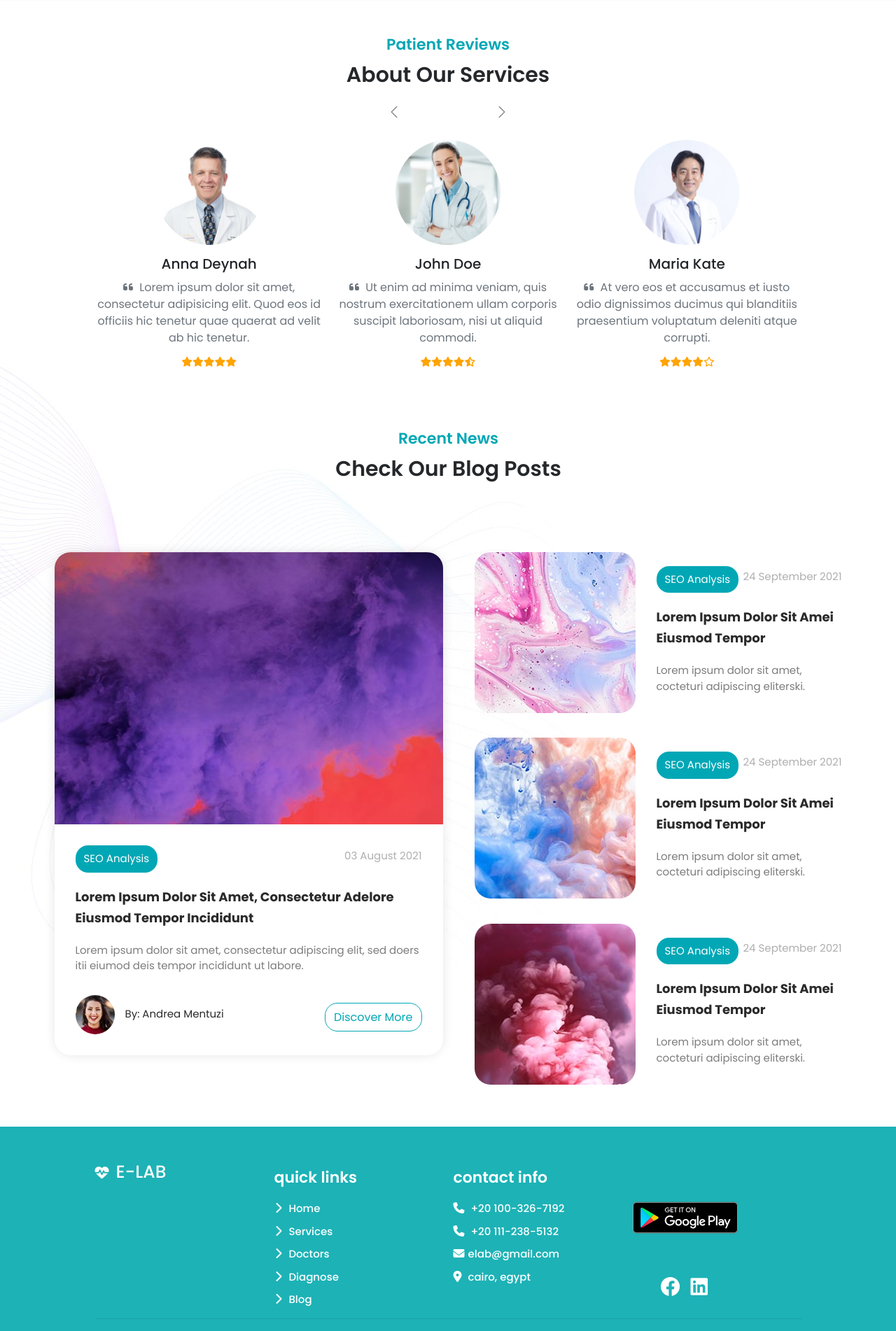
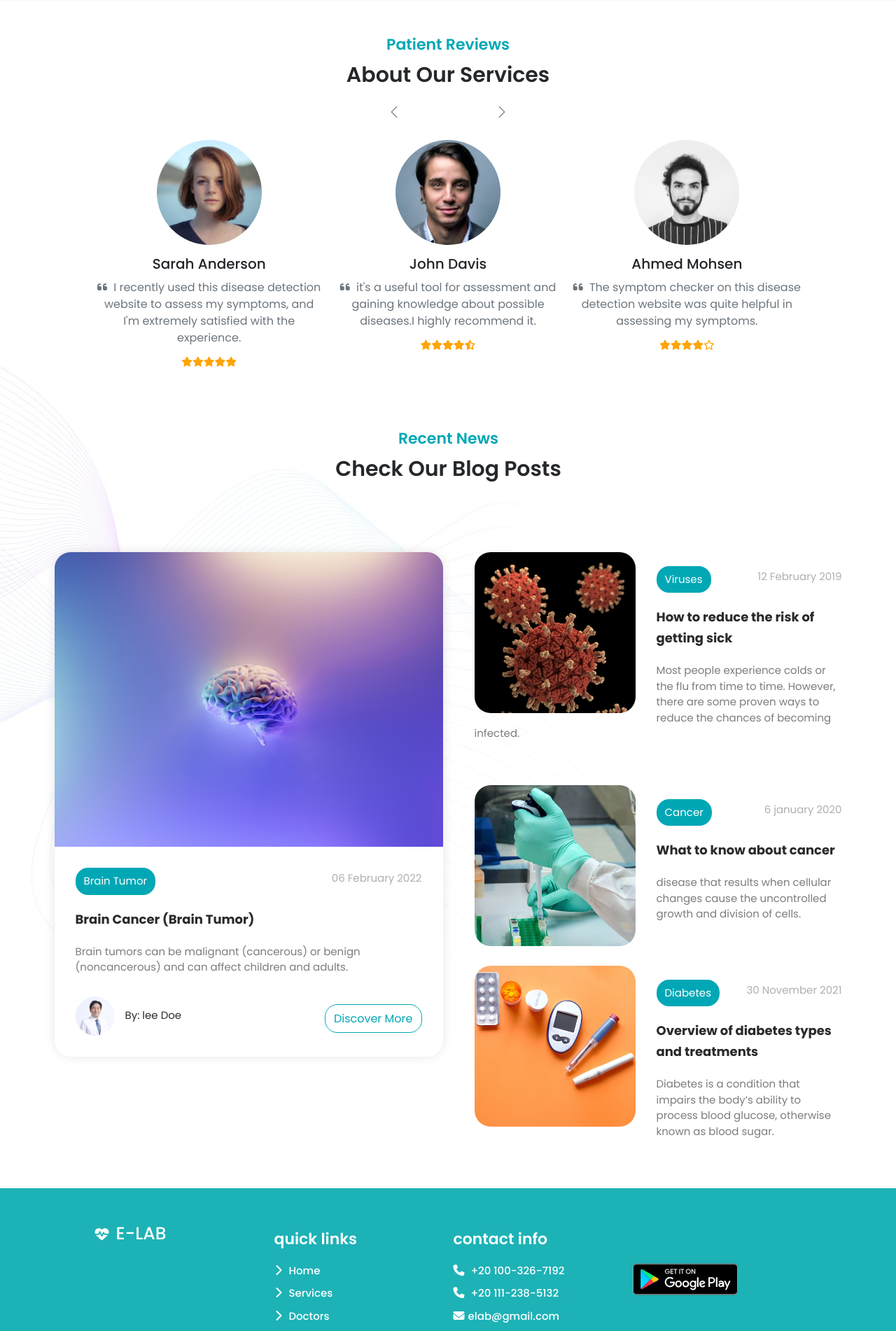
Before and after one commit to AliEissa74/E-lab-flask-App, a Flask app: page / in a window 1280 px wide. Shown: the part 2096-3998 px from the top of the page at 70% size. Run offline with Flask 3, Linux system fonts and the light colour scheme; some libraries are stand-ins or nearby versions.

Commit message:
version 5

```diff
--- a/templates/index.html
+++ b/templates/index.html
@@ -241,14 +241,13 @@
               <div class="row">
                 <div class="col-lg-4">
                   <img class="rounded-circle shadow-1-strong mb-4"
-                    src="../static/image/doc-1.jpg" alt="avatar"
+                    src="../static/image/review-4.jpg" alt="avatar"
                     style="width: 150px;" />
-                  <h5 class="mb-3">Anna Deynah</h5>
+                  <h5 class="mb-3">Sarah Anderson</h5>
                   <!-- <p>UX Designer</p> -->
                   <p class="text-muted">
                     <i class="fas fa-quote-left pe-2"></i>
-                    Lorem ipsum dolor sit amet, consectetur adipisicing elit. Quod eos id
-                    officiis hic tenetur quae quaerat ad velit ab hic tenetur.
+                    I recently used this disease detection website to assess my symptoms, and I'm extremely satisfied with the experience.
                   </p>
                   <ul class="list-unstyled d-flex justify-content-center text-warning mb-0">
                     <li><i class="fas fa-star fa-sm"></i></li>
@@ -261,13 +260,12 @@
 
                 <div class="col-lg-4 d-none d-lg-block">
                   <img class="rounded-circle shadow-1-strong mb-4"
-                    src="../static/image/doc-2.jpg" alt="avatar"
+                    src="../static/image/review-1.jpg" alt="avatar"
                     style="width: 150px;" />
-                  <h5 class="mb-3">John Doe</h5>
+                  <h5 class="mb-3">John Davis</h5>
                   <p class="text-muted">
                     <i class="fas fa-quote-left pe-2"></i>
-                    Ut enim ad minima veniam, quis nostrum exercitationem ullam corporis
-                    suscipit laboriosam, nisi ut aliquid commodi.
+                    it's a useful tool for assessment and gaining knowledge about possible diseases.I highly recommend it.
                   </p>
                   <ul class="list-unstyled d-flex justify-content-center text-warning mb-0">
                     <li><i class="fas fa-star fa-sm"></i></li>
@@ -282,13 +280,12 @@
 
                 <div class="col-lg-4 d-none d-lg-block">
                   <img class="rounded-circle shadow-1-strong mb-4"
-                    src="../static/image/doc-3.jpg" alt="avatar"
+                    src="../static/image/author.jpg" alt="avatar"
                     style="width: 150px;" />
-                  <h5 class="mb-3">Maria Kate</h5>
+                  <h5 class="mb-3">Ahmed Mohsen</h5>
                   <p class="text-muted">
                     <i class="fas fa-quote-left pe-2"></i>
-                    At vero eos et accusamus et iusto odio dignissimos ducimus qui blanditiis
-                    praesentium voluptatum deleniti atque corrupti.
+                    The symptom checker on this disease detection website was quite helpful in assessing my symptoms.
                   </p>
                   <ul class="list-unstyled d-flex justify-content-center text-warning mb-0">
                     <li><i class="fas fa-star fa-sm"></i></li>
@@ -308,14 +305,13 @@
               <div class="row">
                 <div class="col-lg-4">
                   <img class="rounded-circle shadow-1-strong mb-4"
-                    src="../static/image/doc-3.jpg" alt="avatar"
+                    src="../static/image/review-2.jpg" alt="avatar"
                     style="width: 150px;" />
-                  <h5 class="mb-3">John Doe</h5>
+                  <h5 class="mb-3">Emily Johnson</h5>
                   <!-- <p>UX Designer</p> -->
                   <p class="text-muted">
                     <i class="fas fa-quote-left pe-2"></i>
-                    Lorem ipsum dolor sit amet, consectetur adipisicing elit. Quod eos id
-                    officiis hic tenetur quae quaerat ad velit ab hic tenetur.
+                    The results provided a list of possible diseases, which helped me narrow down my concerns and seek appropriate medical attention.
                   </p>
                   <ul class="list-unstyled d-flex justify-content-center text-warning mb-0">
                     <li><i class="fas fa-star fa-sm"></i></li>
@@ -328,13 +324,12 @@
 
                 <div class="col-lg-4 d-none d-lg-block">
                   <img class="rounded-circle shadow-1-strong mb-4"
-                    src="../static/image/doc-3.jpg" alt="avatar"
+                    src="../static/image/deafult-review.jpeg" alt="avatar"
                     style="width: 150px;" />
-                  <h5 class="mb-3">Alex Rey</h5>
+                  <h5 class="mb-3">Salma ashraf</h5>
                   <p class="text-muted">
                     <i class="fas fa-quote-left pe-2"></i>
-                    Ut enim ad minima veniam, quis nostrum exercitationem ullam corporis
-                    suscipit laboriosam, nisi ut aliquid commodi.
+                    The results offered detailed information about each disease. This helped me understand my symptoms better and eased my worries
                   </p>
                   <ul class="list-unstyled d-flex justify-content-center text-warning mb-0">
                     <li><i class="fas fa-star fa-sm"></i></li>
@@ -349,13 +344,12 @@
 
                 <div class="col-lg-4 d-none d-lg-block">
                   <img class="rounded-circle shadow-1-strong mb-4"
-                    src="../static/image/doc-3.jpg" alt="avatar"
+                    src="../static/image/review-3.jpg" alt="avatar"
                     style="width: 150px;" />
-                  <h5 class="mb-3">Maria Kate</h5>
+                  <h5 class="mb-3">Osama Ahmed</h5>
                   <p class="text-muted">
                     <i class="fas fa-quote-left pe-2"></i>
-                    At vero eos et accusamus et iusto odio dignissimos ducimus qui blanditiis
-                    praesentium voluptatum deleniti atque corrupti.
+                    The results offered a range of potential conditions, along with detailed information about each one. This helped me understand my symptoms better and eased my worries.
                   </p>
                   <ul class="list-unstyled d-flex justify-content-center text-warning mb-0">
                     <li><i class="fas fa-star fa-sm"></i></li>
@@ -387,16 +381,15 @@
                 <div class="col-lg-6" data-aos="fade-right">
                   <div class="blog-post">
                     <div class="thumb">
-                      <a href="#"><img src="static/image/blog-post-01.jpg" alt=""></a>
+                      <a href="https://my.clevelandclinic.org/health/diseases/6149-brain-cancer-brain-tumor" target="_blank"><img src="static/image/blog-brain.jpg" alt=""></a>
                     </div>
                     <div class="down-content">
-                      <span class="category">SEO Analysis</span>
-                      <span class="date">03 August 2021</span>
-                      <a href="#"><h4>Lorem Ipsum Dolor Sit Amet, Consectetur Adelore
-                        Eiusmod Tempor Incididunt</h4></a>
-                      <p>Lorem ipsum dolor sit amet, consectetur adipiscing elit, sed doers itii eiumod deis tempor incididunt ut labore.</p>
-                      <span class="author"><img src="../static/image/author-post.jpg" alt="">By: Andrea Mentuzi</span>
-                      <div class="border-first-button"><a href="#">Discover More</a></div>
+                      <span class="category">Brain Tumor</span>
+                      <span class="date">06 February 2022</span>
+                      <a href="https://my.clevelandclinic.org/health/diseases/6149-brain-cancer-brain-tumor" target="_blank"><h4>Brain Cancer (Brain Tumor)</h4></a>
+                      <p>Brain tumors can be malignant (cancerous) or benign (noncancerous) and can affect children and adults.</p>
+                      <span class="author"><img src="../static/image/doc-3.jpg" alt="">By: lee Doe</span>
+                      <div class="border-first-button"><a href="https://www.mdlinx.com/" target="_blank">Discover More</a></div>
                     </div>
                   </div>
                 </div>
@@ -406,39 +399,39 @@
                       <div class="col-lg-12">
                         <div class="post-item">
                           <div class="thumb">
-                            <a href="#"><img src="static/image/blog-post-02.jpg" alt=""></a>
+                            <a href="https://www.medicalnewstoday.com/articles/324422" target="_blank"><img src="static/image/blog-virus.jpg" alt=""></a>
                           </div>
                           <div class="right-content">
-                            <span class="category">SEO Analysis</span>
-                            <span class="date">24 September 2021</span>
-                            <a href="#"><h4>Lorem Ipsum Dolor Sit Amei Eiusmod Tempor</h4></a>
-                            <p>Lorem ipsum dolor sit amet, cocteturi adipiscing eliterski.</p>
+                            <span class="category">Viruses</span>
+                            <span class="date">12 February 2019</span>
+                            <a href="https://www.medicalnewstoday.com/articles/324422#summary" target="_blank"><h4>How to reduce the risk of getting sick</h4></a>
+                            <p>Most people experience colds or the flu from time to time. However, there are some proven ways to reduce the chances of becoming infected.</p>
                           </div>
                         </div>
                       </div>
                       <div class="col-lg-12">
                         <div class="post-item">
                           <div class="thumb">
-                            <a href="#"><img src="static/image/blog-post-03.jpg" alt=""></a>
+                            <a href="https://www.medicalnewstoday.com/articles/323648#takeaway" target="_blank"><img src="static/image/blog-cancer.jpg" alt=""></a>
                           </div>
                           <div class="right-content">
-                            <span class="category">SEO Analysis</span>
-                            <span class="date">24 September 2021</span>
-                            <a href="#"><h4>Lorem Ipsum Dolor Sit Amei Eiusmod Tempor</h4></a>
-                            <p>Lorem ipsum dolor sit amet, cocteturi adipiscing eliterski.</p>
+                            <span class="category">Cancer</span>
+                            <span class="date">6 january 2020</span>
+                            <a href="https://www.medicalnewstoday.com/articles/323648#takeaway" target="_blank"><h4>What to know about cancer</h4></a>
+                            <p>disease that results when cellular changes cause the uncontrolled growth and division of cells.</p>
                           </div>
                         </div>
                       </div>
                       <div class="col-lg-12">
                         <div class="post-item last-post-item">
                           <div class="thumb">
-                            <a href="#"><img src="static/image/blog-post-04.jpg" alt=""></a>
+                            <a href="https://www.medicalnewstoday.com/articles/323627#summary" target="_blank"><img src="static/image/blog-diabetes.jpg" alt=""></a>
                           </div>
                           <div class="right-content">
-                            <span class="category">SEO Analysis</span>
-                            <span class="date">24 September 2021</span>
-                            <a href="#"><h4>Lorem Ipsum Dolor Sit Amei Eiusmod Tempor</h4></a>
-                            <p>Lorem ipsum dolor sit amet, cocteturi adipiscing eliterski.</p>
+                            <span class="category">Diabetes</span>
+                            <span class="date">30 November 2021</span>
+                            <a href="https://www.medicalnewstoday.com/articles/323627#summary" target="_blank"><h4>Overview of diabetes types and treatments</h4></a>
+                            <p>Diabetes is a condition that impairs the body’s ability to process blood glucose, otherwise known as blood sugar.</p>
                           </div>
                         </div>
                       </div>
```
Also changed, not shown: static/image/author.jpg (added), static/image/blog-brain.jpg (added), static/image/blog-cancer.jpg (added), static/image/blog-diabetes.jpg (added), static/image/blog-virus.jpg (added), static/image/deafult-review.jpeg (added), static/image/review-1.jpg (added), static/image/review-2.jpg (added), static/image/review-3.jpg (added), static/image/review-4.jpg (added).
